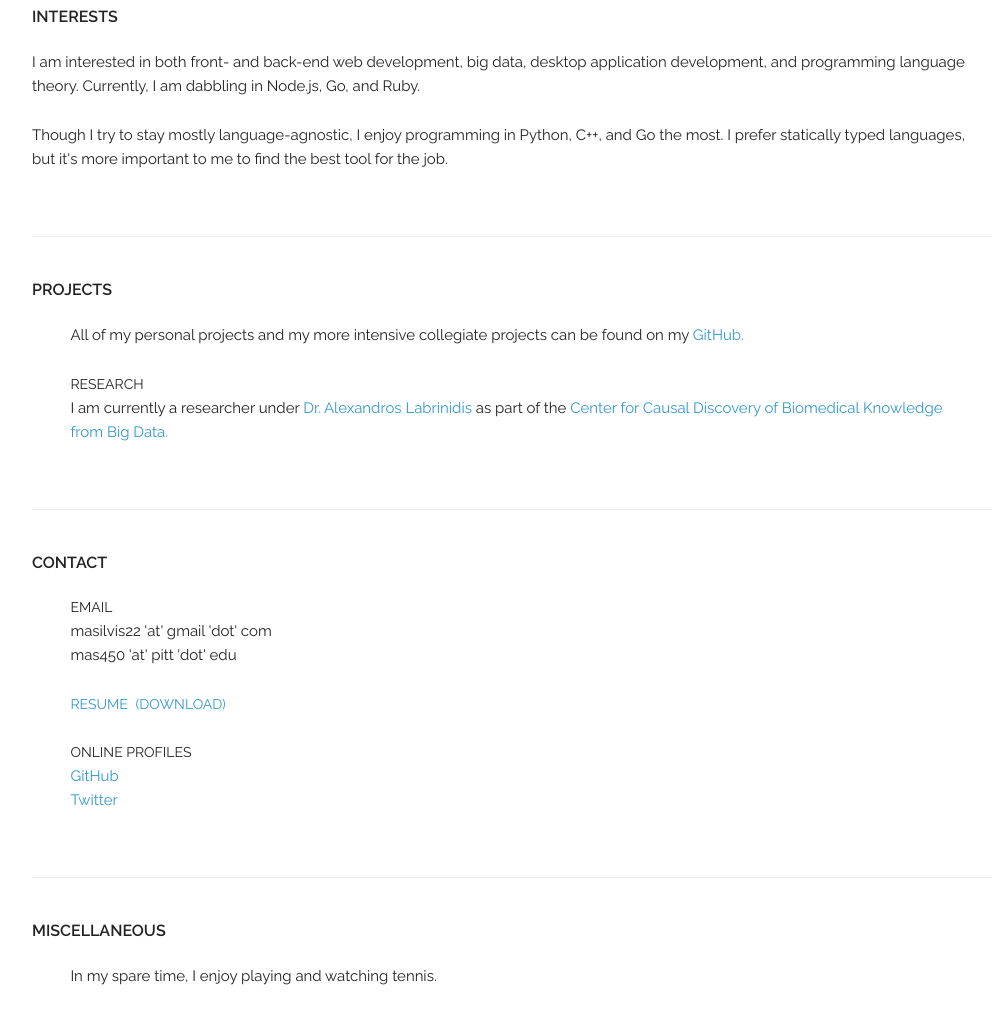
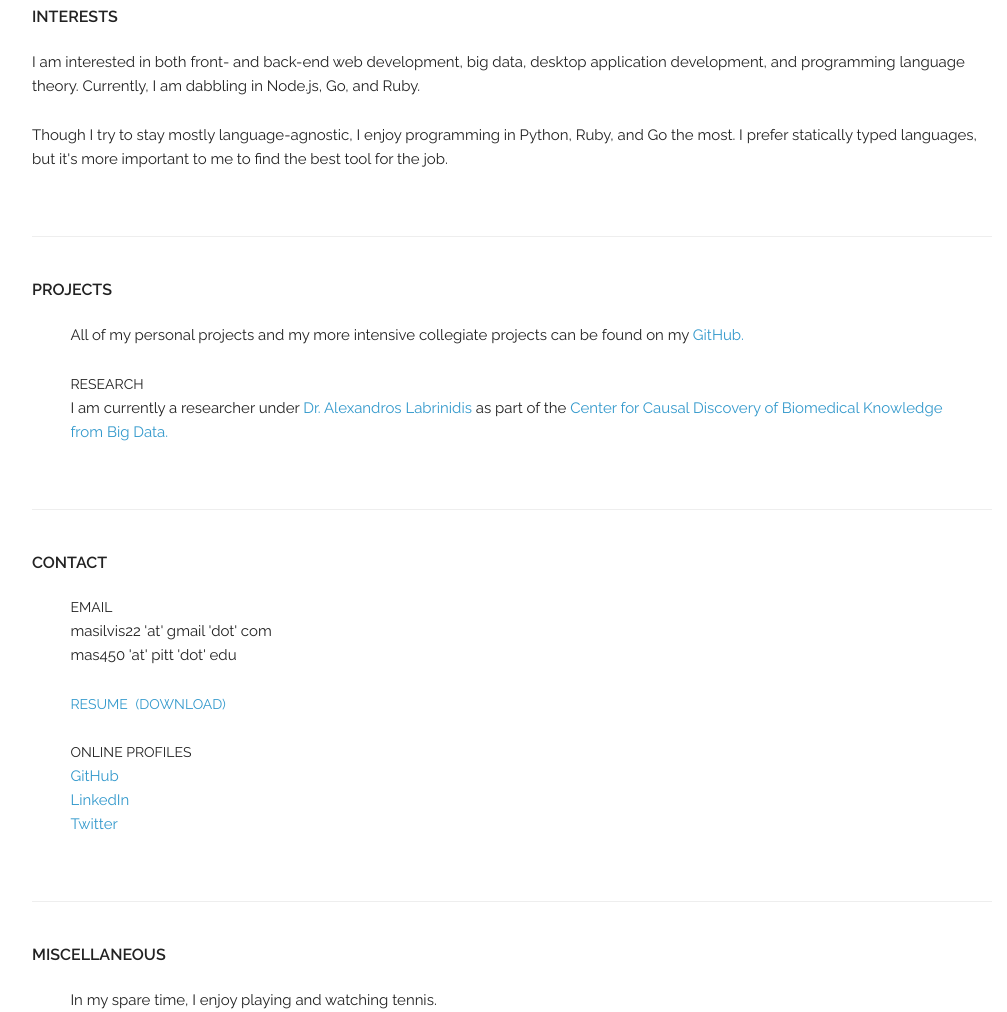
Before and after one commit to markalan7/Website, a plain HTML site: page index.html in a window 1280 px wide. Shown: the part 440-1452 px from the top of the page, without its empty margins (128-1135 px from the left). Drawn offline with Linux system fonts and the light colour scheme; a script that the page names is missing.

Commit message:
added linkedin

```diff
--- a/index.html
+++ b/index.html
@@ -84,7 +84,7 @@
 
       </p>
       <p>
-        Though I try to stay mostly language-agnostic, I enjoy programming in Python, C++, and Go the most. I prefer statically typed languages, but it's more important to me to find the best tool for the job.
+        Though I try to stay mostly language-agnostic, I enjoy programming in Python, Ruby, and Go the most. I prefer statically typed languages, but it's more important to me to find the best tool for the job.
       </p>
     </div>
 
@@ -119,6 +119,7 @@
         <h7 class="section-sub-header">Online Profiles</h7>
         <ul class="blank-list">
           <li><a class="blank-link" href="https://github.com/markalan7">GitHub</a></li>
+          <li><a class="blank-link" href="https://linkedin.com/in/marksilvis">LinkedIn</a></li>
           <li><a class="blank-link" href="https://twitter.com/MarkSilvis">Twitter</a></li>
         </ul>
       </div>
```
